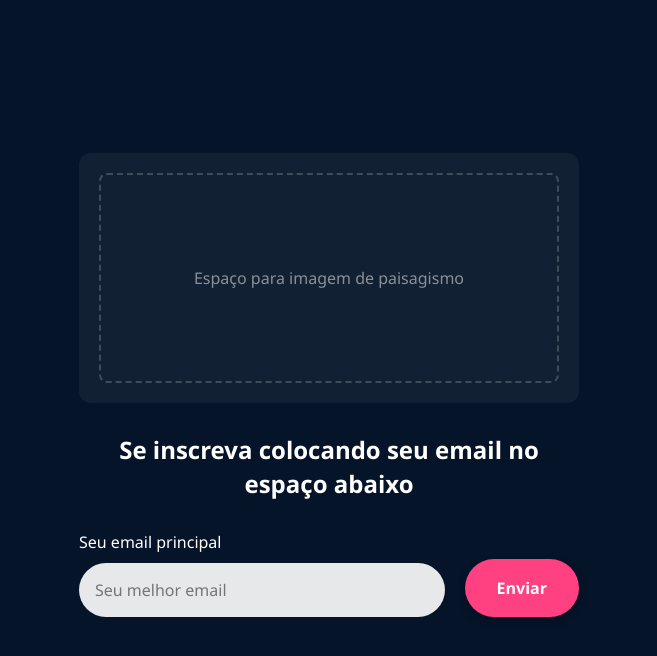
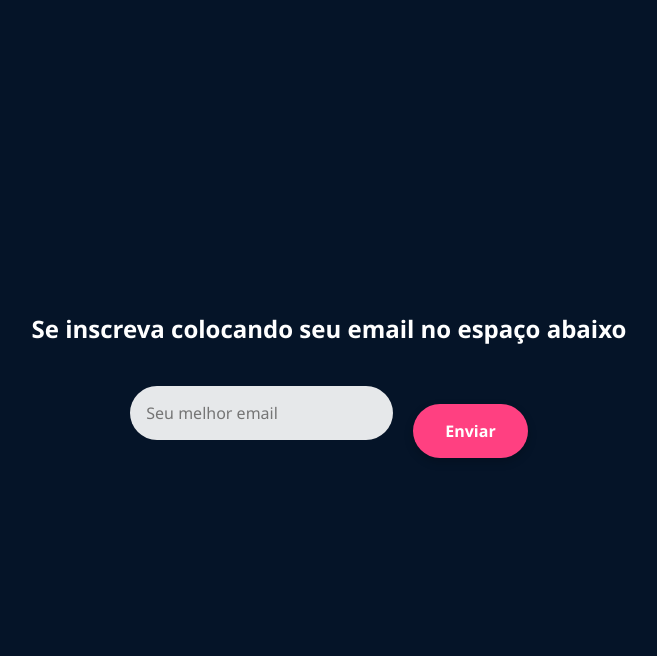
Before and after one commit to SeTT7/br4.betterlifestamina.online, a plain HTML site: page email/index.html in a window 1280 px wide. Shown: the whole page, without its empty margins (311-968 px from the left). Drawn offline with Linux system fonts and the light colour scheme.

Commit message:
Update index.html

```diff
--- a/email/index.html
+++ b/email/index.html
@@ -159,16 +159,11 @@
     </style>
 </head>
 <body>
-    <div class="container">
-        <div class="image-container">
-            <div class="image-placeholder">Espaço para imagem de paisagismo</div>
-        </div>
-
         <h1>Se inscreva colocando seu email no espaço abaixo</h1>
 
         <div class="form-container">
             <div class="input-group">
-                <label for="email">Seu email principal</label>
+                <label for="email"></label>
                 <input type="email" id="email" class="email-input" placeholder="Seu melhor email">
             </div>
             <button class="btn" id="submit-btn">Enviar</button>
```
